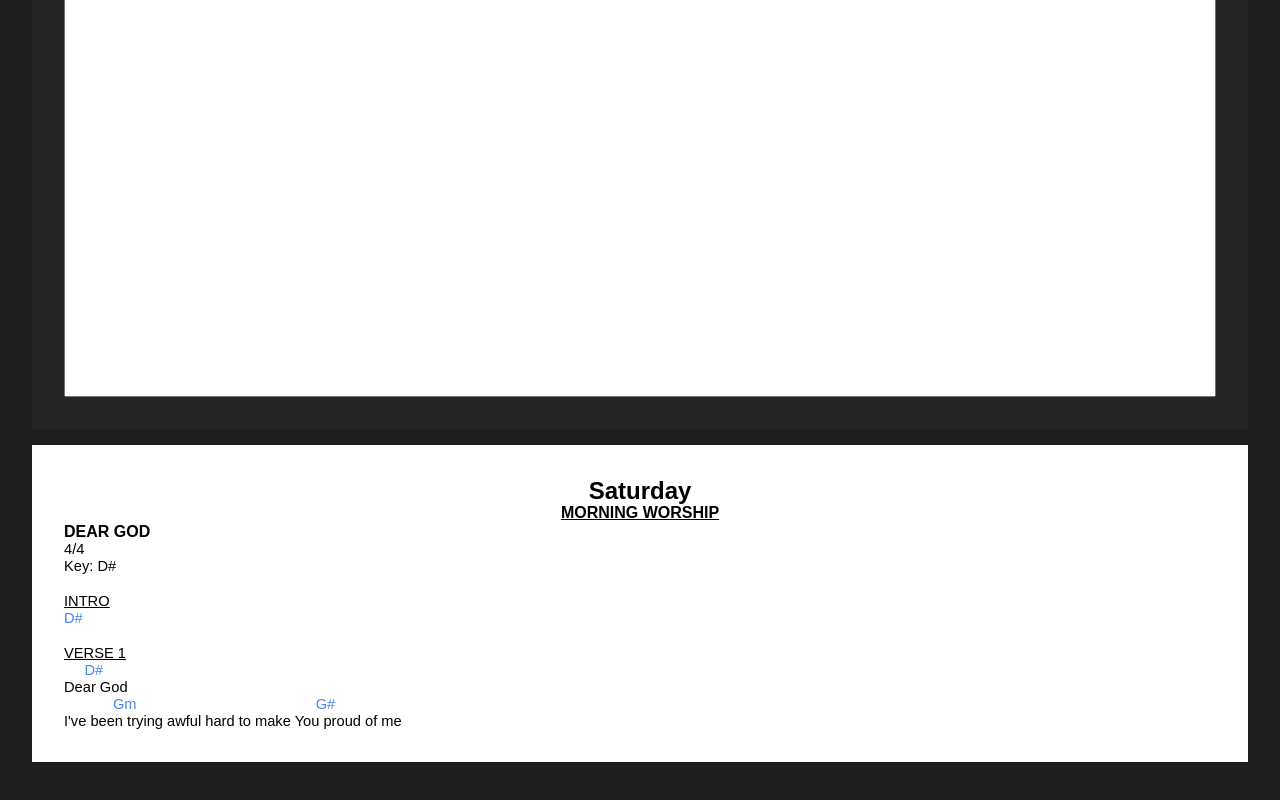
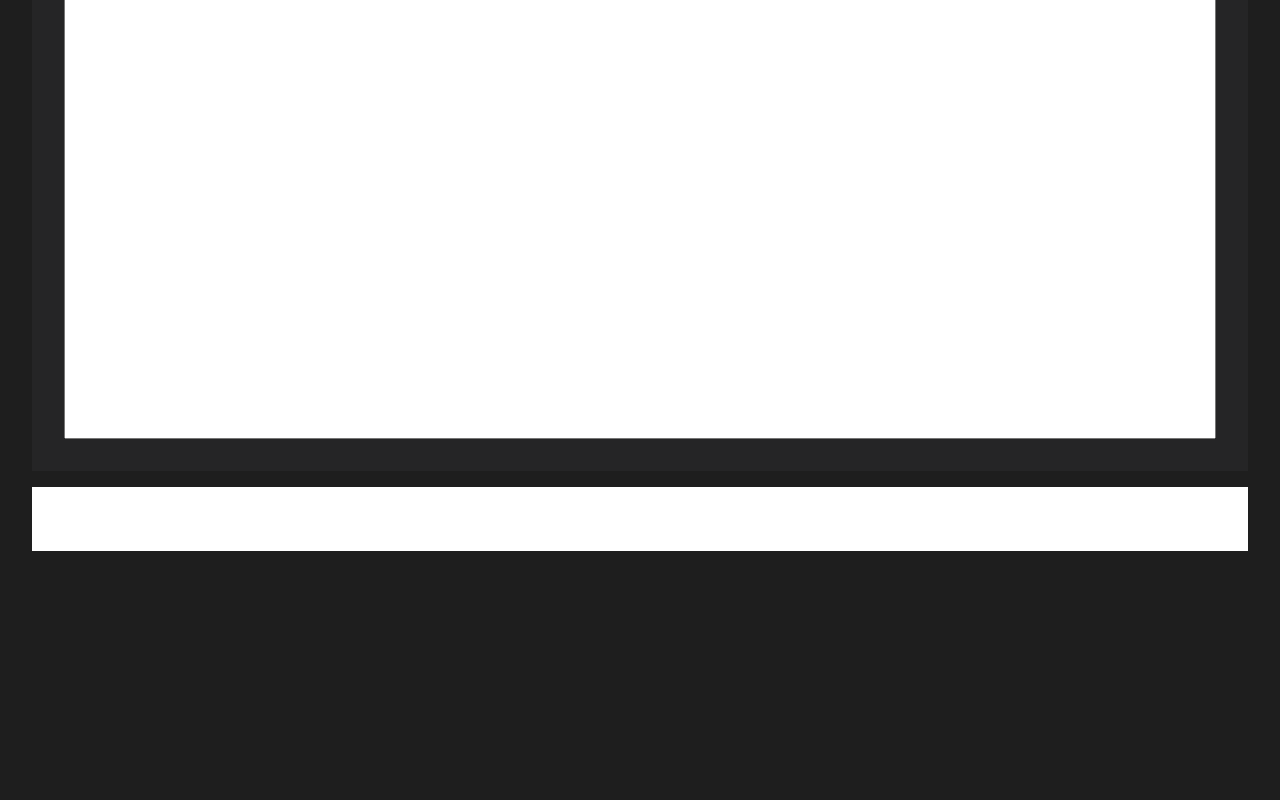
Before and after one commit to notgian/youth-chordbookerizer, a React app: page / in a window 1280 px wide. Shown: the part 366-1166 px from the top of the page. After the commit the page ends 965 px from the top, so only its background shows below. Built offline with nearby package versions, Linux system fonts and the light colour scheme; the HTML template or start-up script is replaced by a standard one.

Commit message:
feat: added rendering of the preview w/ checks for section headers in the chords

```diff
--- a/src/App.css
+++ b/src/App.css
@@ -47,13 +47,18 @@ body {
     padding: 2em;
     background-color: var(--bg-secondary);
     margin-bottom: 1em;
+    gap: 10px;
 }
 
 /* Input area */
-#inputarea textarea {
+#inputarea input, textarea {
     resize: none;
     outline: none;
-    padding: 1em;
+    padding: 10px;
+    font-family: 'Courier New'
+}
+
+#inputarea textarea {
     height: 60vh;
 }
 
--- a/src/InputArea.tsx
+++ b/src/InputArea.tsx
@@ -1,9 +1,22 @@
 
 
 const InputArea = () => {
+    const updatePreview = () => {
+        window.dispatchEvent(new CustomEvent('update-preview'));
+    }
+
     return (
         <div id="inputarea" className="content-area">
-            <textarea className=""/>
+            <input
+                onChange={updatePreview}
+                placeholder="Song Title"
+                className=""
+            />
+            <textarea
+                onChange={updatePreview}
+                placeholder="Place the song chords here"
+                className=""
+            />
         </div>
     );
 }
--- a/src/OutputArea.tsx
+++ b/src/OutputArea.tsx
@@ -1,4 +1,5 @@
-import type { CSSProperties } from 'react'
+import type { CSSProperties, JSX } from 'react'
+import { useEffect, useState } from 'react'
 import './App.css'
 
 const outputstyles: Record<string, CSSProperties> = {
@@ -10,28 +11,72 @@ const outputstyles: Record<string, CSSProperties> = {
     section: {fontSize: '11pt', textDecoration: 'underline', margin: 0}
 }
 
+const containsChords = (line: String) => {
+    return false
+}
+
+const containsChordsSection = (line: String) => {
+    let lineTrim = line.trim()
+    if (lineTrim[0] == '[' && lineTrim[lineTrim.length-1] == ']') {
+        return true
+    }
+    return false
+}
+
+const renderPreview = () => {
+    const previewElements: JSX.Element[] = []
+
+    const chordsTextarea = document.getElementById("inputarea")?.getElementsByTagName("textarea").item(0)
+    if (chordsTextarea?.value) {
+        const chordLines = chordsTextarea.value.split('\n')
+        for (let line of chordLines) {
+            if (line.trim() == '') {
+                previewElements.push(<br />)
+                continue
+            }
+            else if (containsChordsSection(line)) {
+                let lineTrim = line.trim()
+                lineTrim = lineTrim.substring(1, lineTrim.length-1)
+                lineTrim = lineTrim.toUpperCase()
+                previewElements.push(<p style={outputstyles.section}>{lineTrim}</p>)
+                continue
+            }
+            else if (containsChords(line)) {
+                previewElements.push(<p style={outputstyles.chords}>{line}</p> )
+                continue
+            }
+            else {
+                previewElements.push(<p style={outputstyles.text}>{line}</p> )
+                continue
+            }
+        }
+    }
+
+    console.log(previewElements)
+
+    return (previewElements)
+}
+
 const OutputArea = () => {
+    const [tick, setTick] = useState(0);
+
+    useEffect(() => {
+        const handleCustomEvent = (event: Event) => {
+            setTick((prev) => prev + 1);
+        };
+
+        window.addEventListener('update-preview', handleCustomEvent);
+
+        return () => {
+            window.removeEventListener('update-preview', handleCustomEvent);
+        };
+    }, []);
+
     return (
         <div id="outputarea" className="content-area">
-            <span className="output-preview">
-
-
-<h1 style={outputstyles.h1}>Saturday</h1>
-<h2 style={outputstyles.h2}>MORNING WORSHIP</h2>
-<h3 style={outputstyles.h3}>DEAR GOD</h3>
-<p style={outputstyles.text}>4/4</p>
-<p style={outputstyles.text}>Key: D#</p>
-<br />
-<p style={outputstyles.section}>INTRO</p>
-<p style={outputstyles.chords}>D#</p>
-<br/ >
-<p style={outputstyles.section}>VERSE 1         </p>
-<p style={outputstyles.chords}>     D#                                                    </p>
-<p style={outputstyles.text}>Dear God     </p>
-<p style={outputstyles.chords}>            Gm                                            G#                                                </p>
-<p style={outputstyles.text}>I've been trying awful hard to make You proud of me    	</p>
-
-            </span>
+        <span className="output-preview">
+        { renderPreview() }
+        </span>
         </div>
 
     )
```
